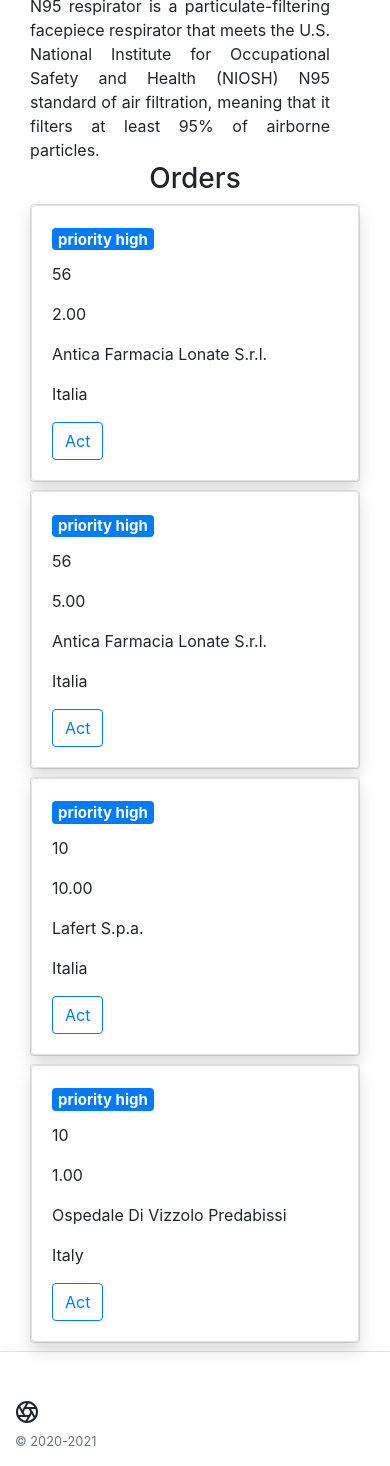
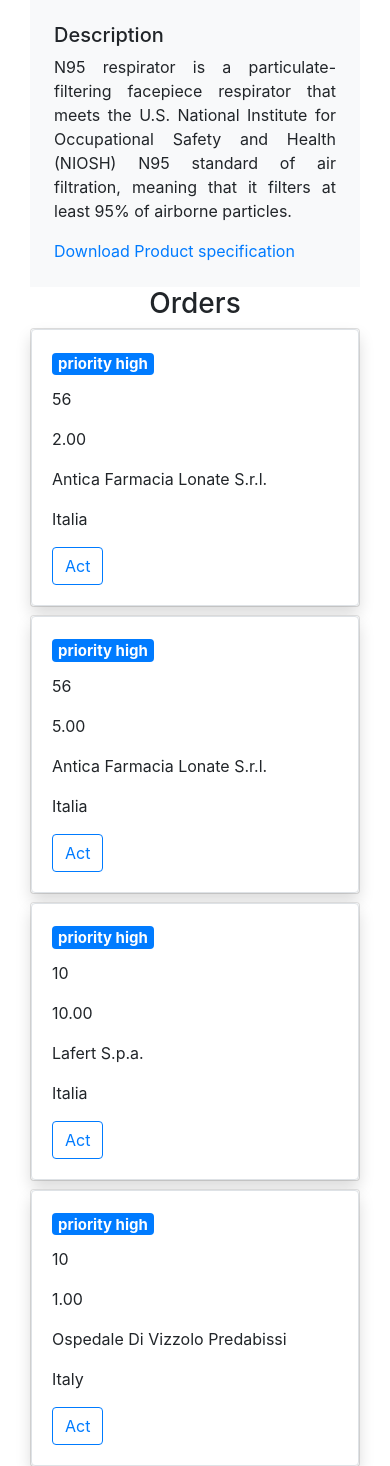
Before and after one commit to SasCezar/E-Grid, a Django app: page /product/1/ in a window 390 px wide. Shown: the part 568-2034 px from the top of the page. Run offline with Django 3.2, Linux system fonts and the light colour scheme; data comes from the database, SQL or seed files in the repository; some libraries are stand-ins or nearby versions.

Commit message:
fixed product

```diff
--- a/templates/product.html
+++ b/templates/product.html
@@ -2,16 +2,21 @@
 {% load static %}
 {% block page_content %}
 
-    <h2 class="text-center"> {{ product.name }}</h2>
-    <div class="row container">
+    <h2 class="text-center m-4"> {{ product.name }}</h2>
+    <div class="container">
+        <div class="row no-gutters bg-light position-relative">
+            <div class="col-md-6 mb-md-0 p-md-4">
+                <img class="card-img-top" src="{{ product.image_url }}">
+            </div>
+            <div class="col-md-6 position-static p-4 pl-md-0">
+                <h5 class="mt-0">Description</h5>
+                <p class="text-justify">{{ product.description }}</p>
+                <a href="#" class="stretched-link">Download Product specification</a>
+            </div>
+        </div>
 
-        <div class="col-md-8">
-            <img class="card-img-top" src="{{ product.image_url }}">
-        </div>
-        <div class="col-md-4">
-            <h3 class="text-center">Description</h3>
-            <p class="card-text text-justify">{{ product.description }}</p>
-        </div>
+
+
     </div>
 
     <div class="orders">
@@ -26,7 +31,8 @@
                         <p>{{ order.unit_price }}</p>
                         <p>{{ order.buyer_id.name }}</p>
                         <p>{{ order.buyer_id.address.country }}</p>
-                        <button class="btn btn-outline-primary" href="../../order/{{ order.id }}" type="submit">Act</button>
+                        <button class="btn btn-outline-primary" href="../../order/{{ order.id }}" type="submit">Act
+                        </button>
                     </div>
                 </div>
             </div>
```
